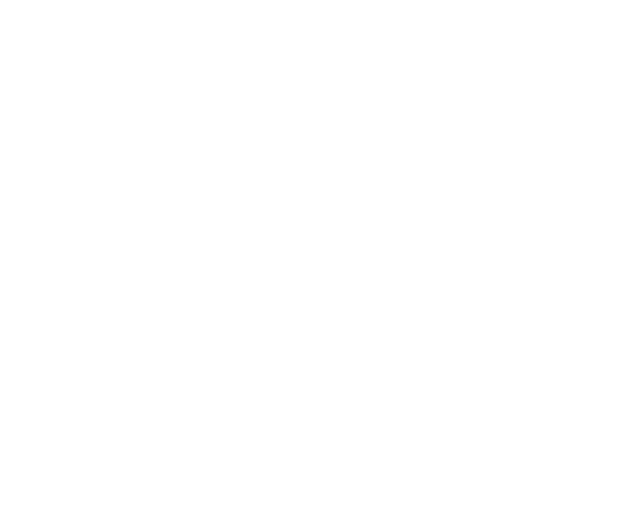
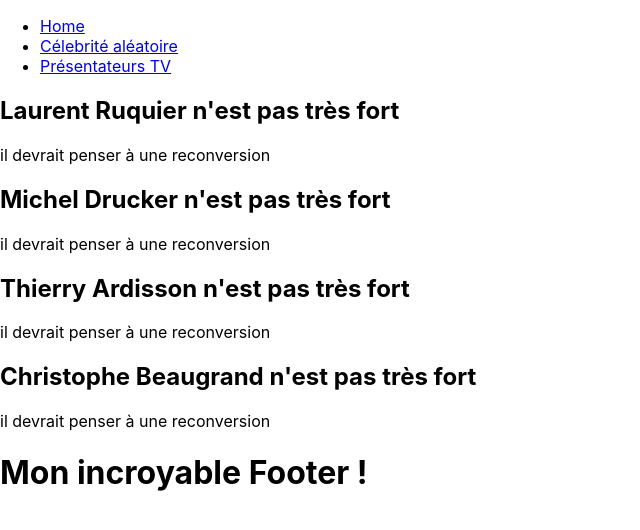
Before and after one commit to Anakin-66/worst-celebrities, a React (Create React App) app: page /tvspeakers in a window 1280 px wide. Before the commit this address had no page. Shown: the top 530 px of the page, without its empty margins (0-640 px from the left). Built offline with nearby package versions, Linux system fonts and the light colour scheme.

Commit message:
added tv speakers

```diff
--- a/src/App.js
+++ b/src/App.js
@@ -3,6 +3,7 @@
 import Celebrities from "./pages/Celebrities";
 import CelebrityDetailPage from "./pages/CelebrityDetailPage";
 import RandomCelebrity from "./pages/RandomCelebrity";
+import TvSpeakersPages from "./pages/TvSpeakersPage";
 
 function App() {
   return (
@@ -12,6 +13,7 @@
         <Route path="/details/:id" element={<CelebrityDetailPage />} />
         <Route path="/celebrities/:id" element={<Celebrities />} />
         <Route path="/random" element={<RandomCelebrity />} />
+        <Route path="/tvspeakers" element={<TvSpeakersPages />} />
       </Routes>
     </BrowserRouter>
 
--- a/src/components/Header.jsx
+++ b/src/components/Header.jsx
@@ -23,6 +23,15 @@
               <Link to="/random">Célebrité aléatoire</Link>
             )}
           </li>
+          <li>
+            {currentPage === "speakers" ? (
+              <strong>
+                <Link to="/tvspeakers">Présentateurs TV</Link>
+              </strong>
+            ) : (
+              <Link to="/tvspeakers">Présentateurs TV</Link>
+            )}
+          </li>
         </ul>
       </nav>
     </header>
--- /dev/null
+++ b/src/components/SpeakerCard.jsx
@@ -0,0 +1,11 @@
+function SpeakerCard ({badTvSpeaker}) {
+
+    return (
+        <>
+            <h2> {badTvSpeaker} n'est pas très fort </h2>
+            <p> il devrait penser à une reconversion </p>
+        </>
+    )
+}
+
+export default SpeakerCard;
--- /dev/null
+++ b/src/pages/TvSpeakersPage.jsx
@@ -0,0 +1,22 @@
+import Footer from "../components/Footer"
+import Header from "../components/Header"
+import SpeakerCard from "../components/SpeakerCard"
+
+function TvSpeakersPages () {
+
+    const shittyTvSpeakers = ["Laurent Ruquier ","Michel Drucker ","Thierry Ardisson ","Christophe Beaugrand "]
+
+    return (
+        <>
+        <Header currentPage="tvspeakers" />
+        {shittyTvSpeakers.map ((shittySpeakers) => {
+            return (
+                <SpeakerCard badTvSpeaker= {shittySpeakers} />
+            )
+        })}
+        <Footer />
+        </>
+    )
+}
+
+export default TvSpeakersPages
```
